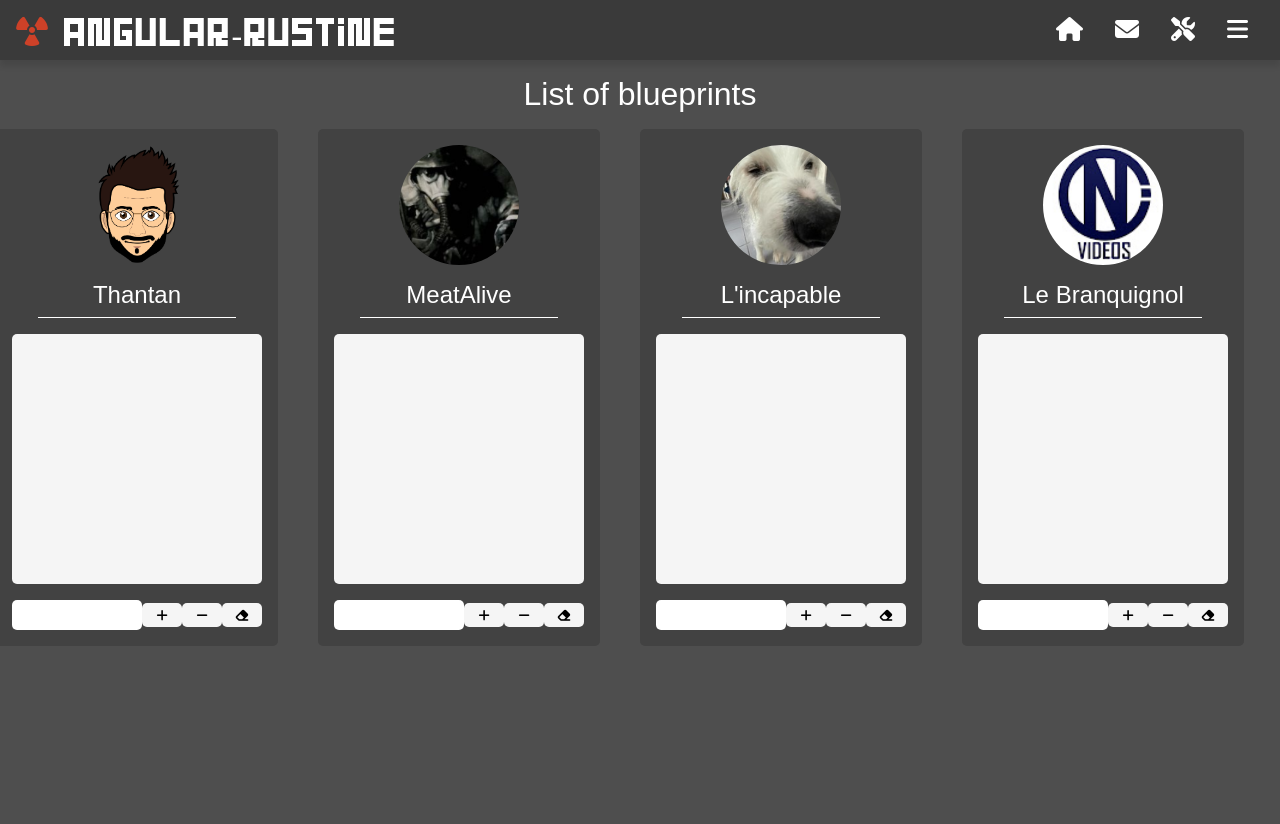
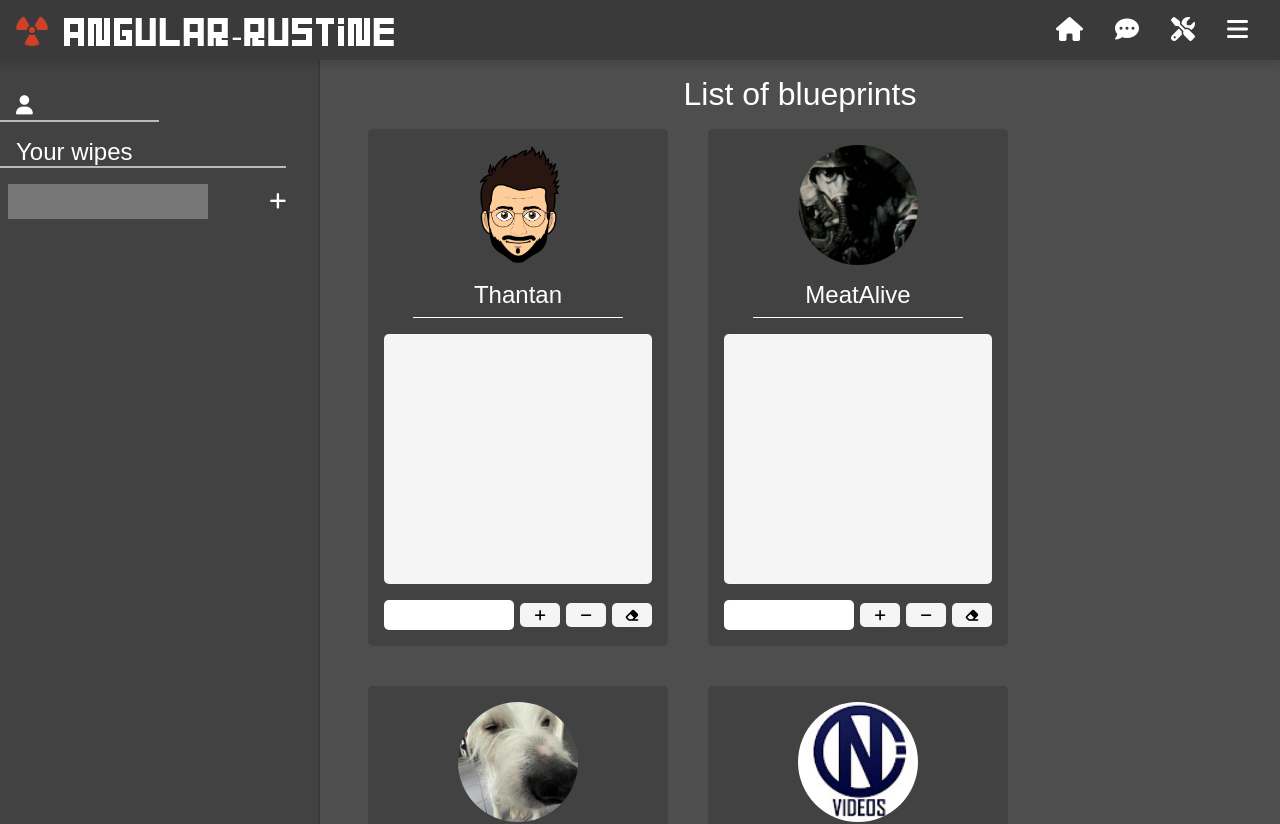
Before and after one commit to gaugerard/angular-rustine, an Angular app: page /crafts in a window 1280 px wide. Shown: the top 824 px of the page. Built offline with nearby package versions, Linux system fonts and the light colour scheme; sample sign-in values are in the browser's storage; a web font is replaced by a local one.

Commit message:
craft and wipes menu

```diff
--- a/src/app/app.component.html
+++ b/src/app/app.component.html
@@ -20,7 +20,7 @@
 
       <div class="menu-icon">
         <a routerLink="/messages">
-          <i class="fas fa-envelope"></i>
+          <i class="fas fa-comment-dots"></i>
         </a>
       </div>
 
@@ -35,8 +35,7 @@
         <div id="myDropdown" class="dropdown-content">
           <a href="#"> <i class="fas fa-sign-in-alt"></i> Connexion</a>
           <a href="#"> <i class="fas fa-user"></i> My profile</a>
-          <a href="#"> <i class="fas fa-envelope"></i> Messages</a>
-          <a class="nav-item nav-link" (click)="logout()">Logout</a>
+          <a (click)="logout()"> <i class="fas fa-sign-out-alt"></i> Log out</a>
         </div>
       </div>
 
--- a/src/app/app.module.ts
+++ b/src/app/app.module.ts
@@ -13,6 +13,7 @@ import { HttpClientInMemoryWebApiModule } from 'angular-in-memory-web-api';
 import { InMemoryDataService } from './in-memory-data.service';
 import { CraftsComponent } from './crafts/crafts.component';
 import { LoginComponent } from './login/login.component';
+import { WipesComponent } from './wipes/wipes.component';
 
 @NgModule({
   declarations: [
@@ -22,6 +23,7 @@ import { LoginComponent } from './login/login.component';
     WriteMessageComponent,
     CraftsComponent,
     LoginComponent,
+    WipesComponent,
   ],
   imports: [
     HttpClientModule,
--- a/src/app/authentication.service.ts
+++ b/src/app/authentication.service.ts
@@ -47,4 +47,8 @@ export class AuthenticationService {
     localStorage.removeItem('currentUser');
     this.currentUserSubject.next(null);
   }
+
+  getUser(): Observable<User>{
+    return this.currentUser;
+  }
 }
--- a/src/app/crafts/crafts.component.css
+++ b/src/app/crafts/crafts.component.css
@@ -1,18 +1,23 @@
 
 .wrapper{
+    background: var(--lowerGrey);
+}
+.container-crafts-wipes{
+    display: flex;
     background: var(--lowerGrey);
 }
 .container-crafts{
     padding : 1rem 3rem 0 3rem;
     display: flex;
-    justify-content: center;
+    flex-wrap: wrap;
+    width: 100%;
 }
 
 .user-list-all{
     width: 300px;
     background: var(--grey);
     border-radius: 5px;
-    margin-right: 2.5rem;
+    margin: 0 2.5rem 2.5rem 0;
 }
 .wrapper h1{
     padding : 1rem 3rem 0 3rem;
--- a/src/app/crafts/crafts.component.html
+++ b/src/app/crafts/crafts.component.html
@@ -1,19 +1,18 @@
+<div class="container-crafts-wipes">
+    <app-wipes></app-wipes>
+
 <div class="wrapper">
     <h1>List of blueprints</h1>
     <div class="container-crafts">
+
         <div class="user-list-all">
             <div class="user-name-avatar">
-                <div class="avatar-img avatar-nm">
-
-                </div>
-
+                <div class="avatar-img avatar-nm"></div>
                 <h2>Thantan</h2>
                 <div class="hr-avatar"></div>
             </div>
 
-            <div class="user-list" id="user-list">
-
-            </div>
+            <div class="user-list" id="user-list"></div>
 
             <div class="crafts-btn">
                 <input type="text" name="craft" id="craft" class="input-craft">
@@ -25,17 +24,12 @@
 <!---------------------------------------------------->
         <div class="user-list-all">
             <div class="user-name-avatar">
-                <div class="avatar-img avatar-gg">
-
-                </div>
-
+                <div class="avatar-img avatar-gg"></div>
                 <h2>MeatAlive</h2>
                 <div class="hr-avatar"></div>
             </div>
 
-            <div class="user-list" id="user-list">
-
-            </div>
+            <div class="user-list" id="user-list"></div>
 
             <div class="crafts-btn">
                 <input type="text" name="craft" id="craft" class="input-craft">
@@ -48,17 +42,12 @@
 
         <div class="user-list-all">
             <div class="user-name-avatar">
-                <div class="avatar-img avatar-nh">
-
-                </div>
-
+                <div class="avatar-img avatar-nh"></div>
                 <h2>L'incapable</h2>
                 <div class="hr-avatar"></div>
             </div>
 
-            <div class="user-list" id="user-list">
-
-            </div>
+            <div class="user-list" id="user-list"></div>
 
             <div class="crafts-btn">
                 <input type="text" name="craft" id="craft" class="input-craft">
@@ -71,17 +60,12 @@
 
         <div class="user-list-all">
             <div class="user-name-avatar">
-                <div class="avatar-img avatar-ec">
-
-                </div>
-
+                <div class="avatar-img avatar-ec"></div>
                 <h2>Le Branquignol</h2>
                 <div class="hr-avatar"></div>
             </div>
 
-            <div class="user-list" id="user-list">
-
-            </div>
+            <div class="user-list" id="user-list"></div>
 
             <div class="crafts-btn">
                 <input type="text" name="craft" id="craft" class="input-craft">
@@ -94,3 +78,6 @@
     </div>
 
 </div>
+
+
+</div>
--- a/src/app/user.ts
+++ b/src/app/user.ts
@@ -1,6 +1,5 @@
 export interface User {
   id: number;
-  firstname: string;
-  name: string;
-  email: string;
+  pseudo: string;
+  password: string;
 }
--- /dev/null
+++ b/src/app/wipes/wipes.component.css
@@ -0,0 +1,58 @@
+.container-wipes{
+    list-style-type: square;
+    background: var(--grey);
+    width: 320px;
+    min-height: calc(100vh - 60px);
+    height: 100%;
+    border-right: 2px solid var(--darkGrey);
+}
+
+.container-wipes h1, h2{
+    font-size: 1.5rem;
+    margin-left: 1rem;
+}
+a:hover{
+    color: var(--redRust);
+}
+li{
+    width: 250px;
+    font-size: 1.2rem;
+    font-weight: 300;
+}
+
+.hr-wipes-name{
+    background: rgba(255, 255, 255, 0.637);
+    height: 2px;
+    width: 50%;
+    margin-bottom: 1rem;
+}
+.hr-wipes-list{
+    background: rgba(255, 255, 255, 0.637);
+    height: 2px;
+    width: 90%;
+}
+.your-list{
+    display: flex;
+    justify-content: space-between;
+    align-items: center;
+    padding-top: 1rem;
+    width: 90%;
+}
+
+.your-list a{
+    font-size: 1.2rem;
+    margin-left: 1rem;
+}
+
+.your-list input{
+    border-radius: 0;
+    background: rgb(119, 119, 119);
+    width: 70%;
+    height: 35px;
+    color: white;
+}
+.avatar-wipes{
+    font-size: 1.2rem;
+    transform: translateY(-2px);
+    margin-right: 1rem;
+}
--- /dev/null
+++ b/src/app/wipes/wipes.component.html
@@ -0,0 +1,26 @@
+<div class="container-wipes">
+    <div class="padding-top">
+        <h1><i class="fas fa-user avatar-wipes"></i>{{ user.pseudo }}</h1>
+
+        <div class="hr-wipes-name"></div>
+
+
+        <h2>Your wipes</h2>
+
+
+        <div class="hr-wipes-list"></div>
+
+        <div class="your-list">
+            <input type="text" name="" id="">
+            <a href="#"><i class="fas fa-plus"></i></a>
+        </div>
+
+        <!-- <ul class="messages">
+        <li *ngFor="let msg of messages">
+            <a routerLink="/detail/{{ msg.id }}">
+            <span class="badge">{{ msg.id }}</span> {{ msg.sender }} <div class="hr-li"></div>
+            </a>+
+        </li>
+        </ul> -->
+        </div>
+</div>
--- /dev/null
+++ b/src/app/wipes/wipes.component.ts
@@ -0,0 +1,23 @@
+import { Component, OnInit } from '@angular/core';
+import { User } from '../user';
+import { AuthenticationService } from '../authentication.service';
+
+@Component({
+  selector: 'app-wipes',
+  templateUrl: './wipes.component.html',
+  styleUrls: ['./wipes.component.css']
+})
+export class WipesComponent implements OnInit {
+
+  user: User;
+
+  constructor(private authentication: AuthenticationService) { }
+
+  ngOnInit(): void {
+    this.getUser();
+  }
+
+  getUser(): void{
+    this.authentication.getUser().subscribe(rep => this.user = rep);
+  }
+}
--- a/src/styles.css
+++ b/src/styles.css
@@ -48,7 +48,9 @@
     margin-bottom: 1rem;
     opacity: 0.1;
 }
-
+.padding-top{
+    padding-top: 2rem;
+}
 /* general */
 body{
     background: var(--almostWhite);
```
Also changed, not shown: src/app/wipe.service.ts (added, +9 -0 lines), 2 other files (tests, documents, lock files or other folders).
